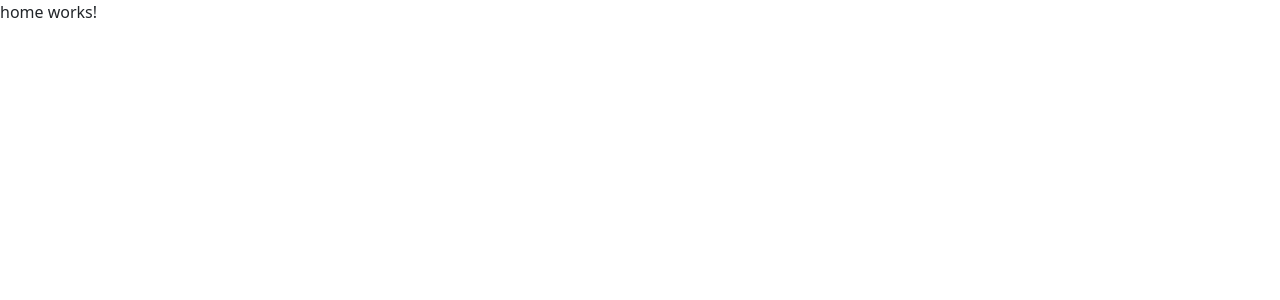
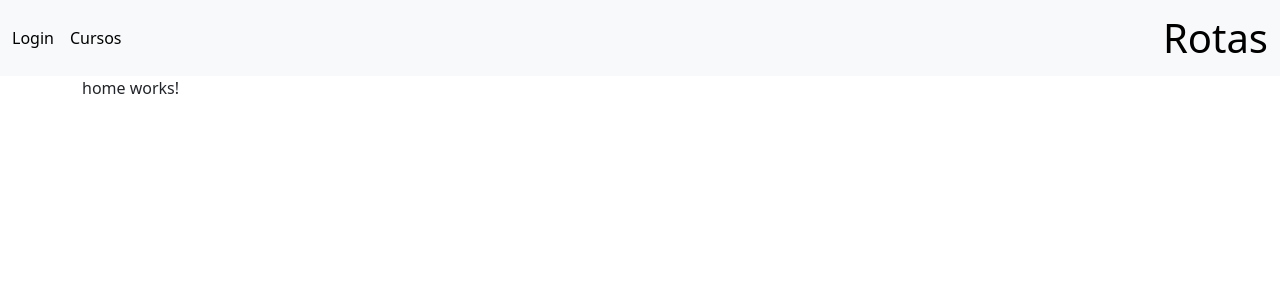
Before and after one commit to Allan-Quiterio/Rotas_Angular, an Angular app: page / in a window 1280 px wide. Shown: the top 300 px of the page. Built offline with nearby package versions, Linux system fonts and the light colour scheme.

Commit message:
feat: RouterLink - definindo rotas no template

```diff
--- a/src/app/app.component.html
+++ b/src/app/app.component.html
@@ -1 +1,22 @@
-<router-outlet></router-outlet>
+<nav class="navbar navbar-expand-lg bg-body-tertiary">
+  <div class="container-fluid">
+    <div class="collapse navbar-collapse" id="navbarText">
+      <ul class="navbar-nav me-auto mb-2 mb-lg-0">
+        <li style="margin-right: 1rem">
+          <a routerLink="login" class="text-black text-decoration-none"
+            >Login</a
+          >
+        </li>
+        <li class="nav-item mr-3">
+          <a routerLink="cursos" class="text-black text-decoration-none"
+            >Cursos</a
+          >
+        </li>
+      </ul>
+      <a routerLink="" class="fs-1 text-black text-decoration-none">Rotas</a>
+    </div>
+  </div>
+</nav>
+<div class="container">
+  <router-outlet></router-outlet>
+</div>
```
